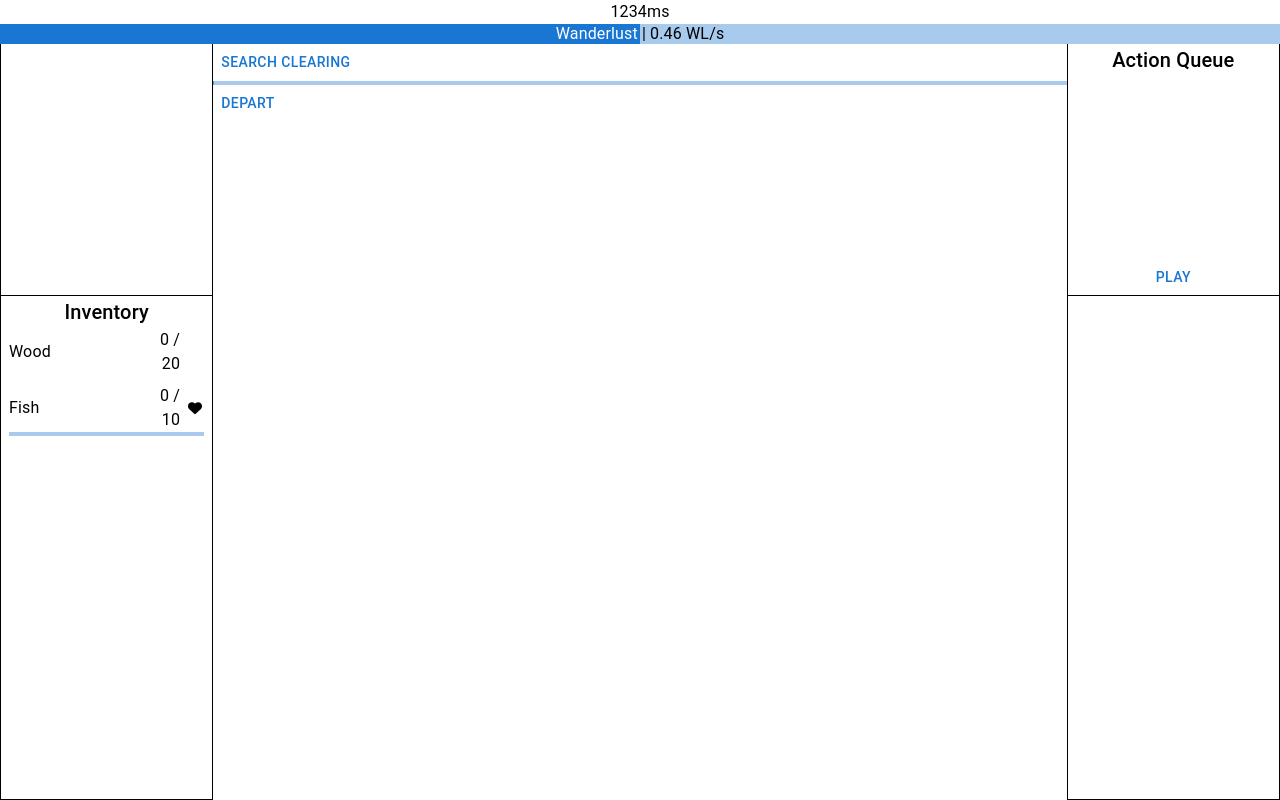
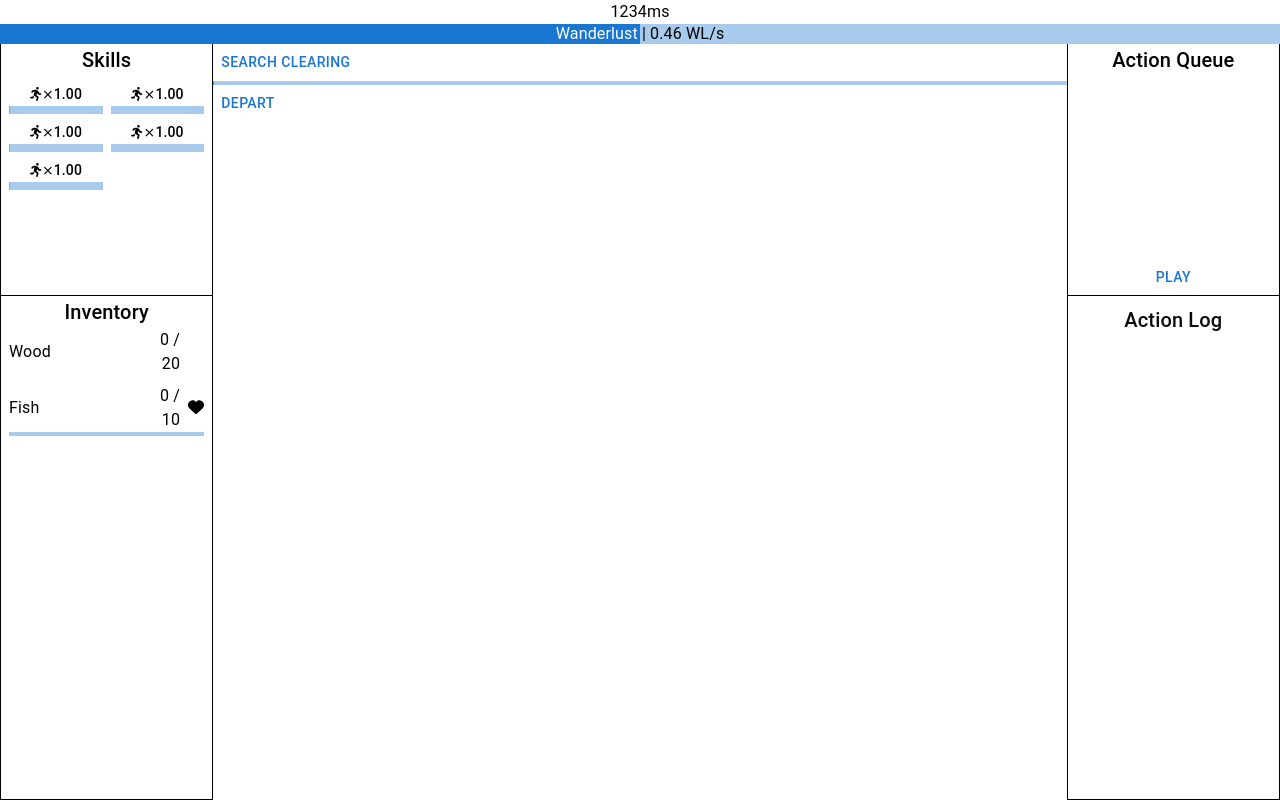
Before and after one commit to SirPrimrose/Eudaimonia, a React (Create React App) app: page / in a window 1280 px wide. Built offline with nearby package versions, Linux system fonts and the light colour scheme.

Commit message:
Add components and panel for skills

```diff
--- a/src/game/Eudaimonia.jsx
+++ b/src/game/Eudaimonia.jsx
@@ -9,13 +9,13 @@ import React from 'react';
 import { connect } from 'react-redux';
 import PropTypes from 'prop-types';
 import { KEY_P } from 'keycode-js';
-import GamePanel from './layout/GamePanel';
+import GameSection from './layout/GameSection';
 import TextPanel from './layout/TextPanel';
 import gameLoopThunk from '../slice/gameLoopThunk';
 import { actions as gameActions, isGameTicking } from '../slice/gameSlice';
 import { GAME_TICK_TIME } from '../shared/consts';
-import PlayerPanel from './layout/PlayerPanel';
-import InfoPanel from './layout/InfoPanel';
+import PlayerSection from './layout/PlayerSection';
+import InfoSection from './layout/InfoSection';
 import ProgressBarWithOverlay from '../shared/ProgressBarWithOverlay';
 import { getProgressValue } from '../shared/util';
 
@@ -71,13 +71,13 @@ class Eudaimonia extends React.PureComponent {
         {this.renderActiveStatusBars(100, 200, 0.456)}
         <Grid container sx={{ flexGrow: 1, overflow: 'hidden' }}>
           <Grid item xs={3} md={2.5} lg={2} sx={{ height: '100%' }}>
-            <PlayerPanel />
+            <PlayerSection />
           </Grid>
           <Grid item xs={6} md={7} lg={8} sx={{ height: '100%' }}>
-            <GamePanel />
+            <GameSection />
           </Grid>
           <Grid item xs={3} md={2.5} lg={2} sx={{ height: '100%' }}>
-            <InfoPanel />
+            <InfoSection />
           </Grid>
         </Grid>
       </Stack>
--- a/src/game/data/skills.js
+++ b/src/game/data/skills.js
@@ -31,6 +31,7 @@ const SKILL_DATA = Object.entries(SKILL_BASES).reduce(
       permLevel: 0,
       permXp: 0,
       permLevelXpReq: xpReqForPermLevel(0),
+      xpScaling: 1,
     },
   }),
   {}
--- a/src/game/layout/GamePanel.jsx
+++ b/src/game/layout/GameSection.jsx
@@ -2,10 +2,10 @@ import { Grid } from '@mui/material';
 import React from 'react';
 import PhasePanel from './PhasePanel';
 
-class GamePanel extends React.PureComponent {
+class GameSection extends React.PureComponent {
   render() {
     return <PhasePanel />;
   }
 }
 
-export default GamePanel;
+export default GameSection;
--- a/src/game/layout/InfoPanel.jsx
+++ b/src/game/layout/InfoSection.jsx
@@ -3,7 +3,7 @@ import React from 'react';
 import ActionQueuePanel from './ActionQueuePanel';
 import TextPanel from './TextPanel';
 
-class InfoPanel extends React.PureComponent {
+class InfoSection extends React.PureComponent {
   render() {
     return (
       <Grid
@@ -24,4 +24,4 @@ class InfoPanel extends React.PureComponent {
   }
 }
 
-export default InfoPanel;
+export default InfoSection;
--- a/src/game/layout/PlayerPanel.jsx
+++ b/src/game/layout/PlayerSection.jsx
@@ -1,9 +1,10 @@
 import { Grid } from '@mui/material';
 import React from 'react';
 import PlayerInventoryPanel from './PlayerInventoryPanel';
+import SkillPanel from './SkillPanel';
 import TextPanel from './TextPanel';
 
-class PlayerPanel extends React.PureComponent {
+class PlayerSection extends React.PureComponent {
   render() {
     return (
       <Grid
@@ -19,7 +20,7 @@ class PlayerPanel extends React.PureComponent {
           xs={4}
           sx={{ height: '100%', overflow: 'hidden' }}
         >
-          <TextPanel />
+          <SkillPanel />
         </Grid>
         <Grid
           borderBottom={1}
@@ -34,4 +35,4 @@ class PlayerPanel extends React.PureComponent {
   }
 }
 
-export default PlayerPanel;
+export default PlayerSection;
--- /dev/null
+++ b/src/game/layout/SkillPanel.jsx
@@ -0,0 +1,62 @@
+import React from 'react';
+import PropTypes from 'prop-types';
+import { connect } from 'react-redux';
+import { Grid, Stack, Typography } from '@mui/material';
+import { getInventory } from '../../slice/inventorySlice';
+import PlayerItem from './components/PlayerItem';
+import { getSkills } from '../../slice/skillSlice';
+import PlayerSkill from './components/PlayerSkill';
+
+class SkillPanel extends React.PureComponent {
+  getSkillLayout = (skills) => (
+    <div className="panelGrid">
+      <Grid container columns={8} p={1} spacing={1}>
+        {Object.entries(skills).map(([skillName, skill]) => (
+          <PlayerSkill
+            key={skillName}
+            skillName={skillName}
+            currentLevel={skill.currentLevel}
+            currentXp={skill.currentXp}
+            currentLevelXpReq={skill.currentLevelXpReq}
+            permLevel={skill.permLevel}
+            permXp={skill.permXp}
+            permLevelXpReq={skill.permLevelXpReq}
+            xpScaling={skill.xpScaling}
+          />
+        ))}
+      </Grid>
+    </div>
+  );
+
+  render() {
+    const { skills } = this.props;
+    return (
+      <div className="panelOutline">
+        <Typography variant="h6" align="center" className="title">
+          Skills
+        </Typography>
+        {this.getSkillLayout(skills)}
+      </div>
+    );
+  }
+}
+
+SkillPanel.propTypes = {
+  skills: PropTypes.objectOf(
+    PropTypes.shape({
+      name: PropTypes.string.isRequired,
+      currentLevel: PropTypes.number.isRequired,
+      currentXp: PropTypes.number.isRequired,
+      currentLevelXpReq: PropTypes.number.isRequired,
+      permLevel: PropTypes.number.isRequired,
+      permXp: PropTypes.number.isRequired,
+      permLevelXpReq: PropTypes.number.isRequired,
+    })
+  ).isRequired,
+};
+
+const mapStateToProps = (state) => ({
+  skills: getSkills(state),
+});
+
+export default connect(mapStateToProps)(SkillPanel);
--- a/src/game/layout/TextPanel.jsx
+++ b/src/game/layout/TextPanel.jsx
@@ -21,6 +21,9 @@ class TextPanel extends React.PureComponent {
     const { messages } = this.props;
     return (
       <Container className="textPanel" disableGutters sx={{ p: 1 }}>
+        <Typography variant="h6" align="center" className="title">
+          Action Log
+        </Typography>
         <Stack direction="column-reverse">
           {this.getMessageLayout(messages)}
         </Stack>
--- a/src/game/layout/components/PlayerItem.jsx
+++ b/src/game/layout/components/PlayerItem.jsx
@@ -74,9 +74,7 @@ class PlayerItem extends React.PureComponent {
             </Grid>
             <Grid item xs={1}>
               {healType && (
-                <Typography variant="body2">
-                  {this.getIconForHealType(healType)}
-                </Typography>
+                <Typography>{this.getIconForHealType(healType)}</Typography>
               )}
             </Grid>
           </Grid>
--- /dev/null
+++ b/src/game/layout/components/PlayerSkill.jsx
@@ -0,0 +1,83 @@
+import React from 'react';
+import PropTypes from 'prop-types';
+import {
+  Grid,
+  LinearProgress,
+  Stack,
+  Tooltip,
+  Typography,
+} from '@mui/material';
+import { FontAwesomeIcon } from '@fortawesome/react-fontawesome';
+import {
+  faHeart,
+  faPersonRunning,
+  faPlay,
+  faTriangleCircleSquare,
+} from '@fortawesome/free-solid-svg-icons';
+import { getProgressValue } from '../../../shared/util';
+import { STAT_NAMES } from '../../data/stats';
+
+class PlayerSkill extends React.PureComponent {
+  getTooltipValue = (skillName, currentLevel, permLevel) => (
+    <Stack alignItems="center">
+      <Typography variant="body1">{skillName}</Typography>
+      <Typography variant="body2">{`Current: ${currentLevel} Perm: ${permLevel}`}</Typography>
+    </Stack>
+  );
+
+  getIconForSkillType = () => <FontAwesomeIcon icon={faPersonRunning} />;
+
+  render() {
+    const {
+      skillName,
+      currentLevel,
+      currentXp,
+      currentLevelXpReq,
+      permLevel,
+      permXp,
+      permLevelXpReq,
+      xpScaling,
+    } = this.props;
+
+    // TODO: Add number formatter for xpScaling
+    // TODO: Add icons for skills from skills.js
+    return (
+      <Grid item xs={4}>
+        <Tooltip
+          title={this.getTooltipValue(skillName, currentLevel, permLevel)}
+          disableInteractive
+        >
+          <Stack>
+            <Typography noWrap align="center" variant="subtitle2">
+              {this.getIconForSkillType(skillName)}
+              {`⨯${xpScaling.toFixed(2)}`}
+            </Typography>
+
+            <LinearProgress
+              variant="determinate"
+              value={getProgressValue(currentXp, currentLevelXpReq)}
+            />
+
+            <LinearProgress
+              variant="determinate"
+              value={getProgressValue(permXp, permLevelXpReq)}
+            />
+          </Stack>
+        </Tooltip>
+      </Grid>
+    );
+  }
+}
+
+PlayerSkill.propTypes = {
+  skillName: PropTypes.string.isRequired,
+  currentLevel: PropTypes.number.isRequired,
+  currentXp: PropTypes.number.isRequired,
+  currentLevelXpReq: PropTypes.number.isRequired,
+  permLevel: PropTypes.number.isRequired,
+  permXp: PropTypes.number.isRequired,
+  permLevelXpReq: PropTypes.number.isRequired,
+  xpScaling: PropTypes.number.isRequired,
+};
+
+export default PlayerSkill;
--- a/src/slice/skillSlice.js
+++ b/src/slice/skillSlice.js
@@ -10,6 +10,8 @@ const initialState = {
   skills: SKILL_DATA,
 };
 
+// TODO (Long-term): Add a perm xp banking system where perm xp is not kept after rebirth unless you finish the action
+// TODO: Add calculation for xp scaling
 export const skillSlice = createSlice({
   name: 'skills',
   initialState,
@@ -34,6 +36,9 @@ export const skillSlice = createSlice({
         skill.permLevel += 1;
         skill.permLevelXpReq = xpReqForPermLevel(skill.permLevel);
       }
+
+      skill.xpScaling =
+        1 * 1.01 ** skill.permLevel * 1.05 ** skill.currentLevel;
     },
     resetSkillCurrentLevels: (state) => {
       state.skills.map((skill) => ({
--- a/src/slice/textLogSlice.js
+++ b/src/slice/textLogSlice.js
@@ -12,6 +12,10 @@ export const textLogSlice = createSlice({
   reducers: {
     addMessage: (state, action) => {
       state.messages.push({ listId: uuid(), text: action.payload });
+
+      if (state.messages.length >= 25) {
+        state.messages.shift();
+      }
     },
     clearMessages: (state) => {
       state.messages = initialState.messages;
```
